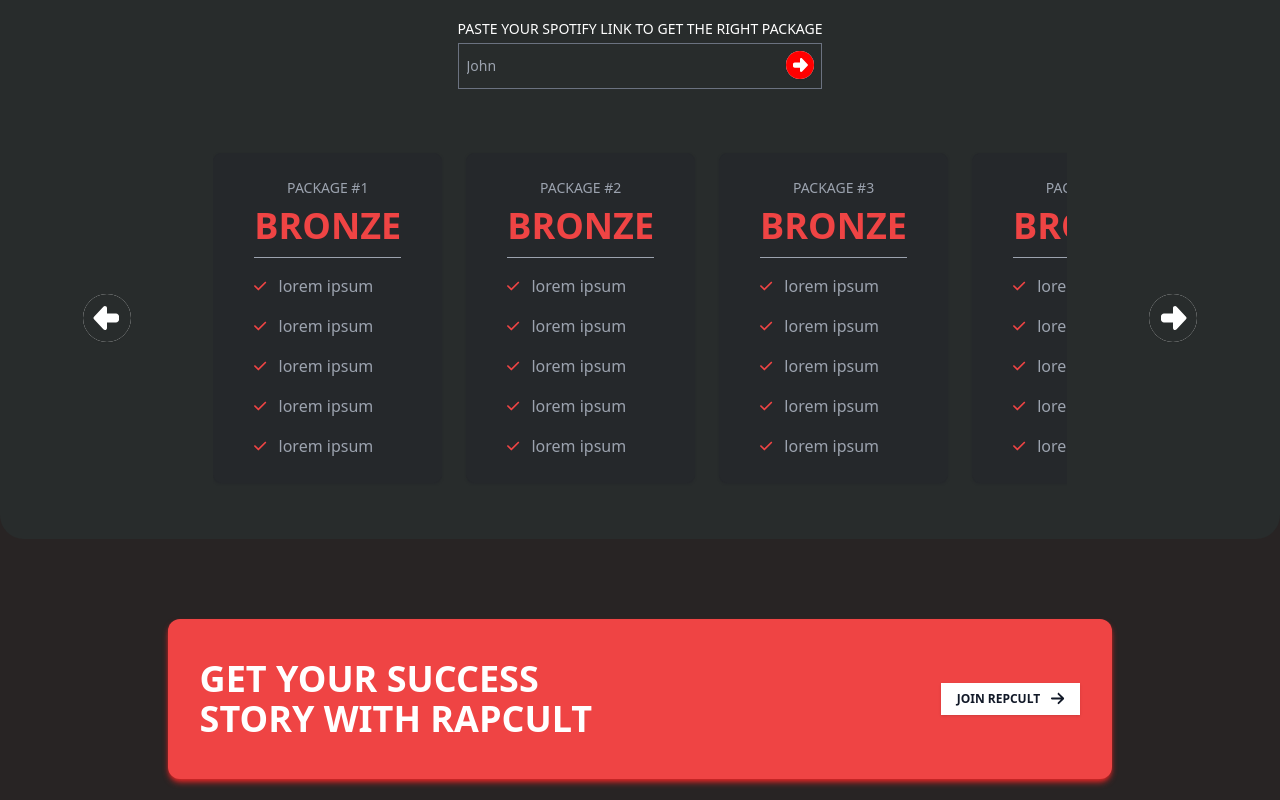
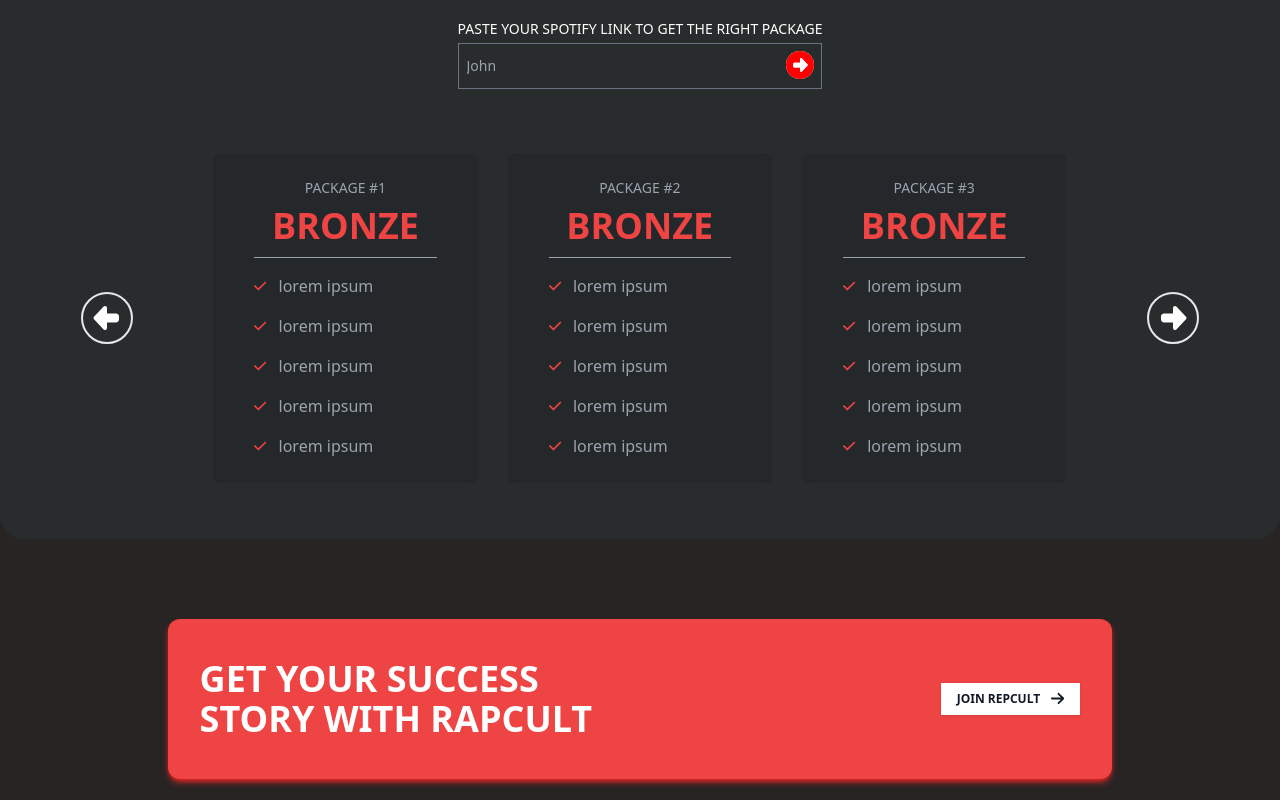
Before and after one commit to husicmirza/repcult, a Next.js app: page / in a window 1280 px wide. Shown: the part 2180-2980 px from the top of the page. Built offline with nearby package versions, Linux system fonts and the light colour scheme.

Commit message:
Added package for swiper

```diff
--- a/app/components/RapcultPackages/index.tsx
+++ b/app/components/RapcultPackages/index.tsx
@@ -1,29 +1,43 @@
 "use client";
 import { faCircleLeft, faCircleRight } from "@fortawesome/free-solid-svg-icons";
 import { FontAwesomeIcon } from "@fortawesome/react-fontawesome";
-import React, { useRef, useState } from "react";
+import React, { useEffect, useRef, useState } from "react";
 import PackageItem from "./PackageItem";
+import { Swiper, SwiperRef, SwiperSlide } from "swiper/react";
+import { FreeMode, A11y } from "swiper/modules";
+import { Pagination } from "swiper/modules";
+
+import "swiper/css";
+import "swiper/css/navigation";
+import "swiper/css/pagination";
+import "swiper/css/free-mode";
 
 export default function RapcultPackages() {
-  const sliderRef = useRef<HTMLDivElement>(null);
+  const swiperRef = useRef<SwiperRef>(null);
   const [scrollLeft, setScrollLeft] = useState(0);
-
+  const initialSlideIndex = 1;
+  console.log(swiperRef);
   const onButtonLeftClick = () => {
-    const slider = sliderRef.current;
-    if (slider) {
-      const width = slider.clientWidth;
-      setScrollLeft(scrollLeft - 320);
-      slider.scrollLeft = scrollLeft - width;
+    const swiperInstance = swiperRef.current?.swiper;
+    if (swiperInstance) {
+      const targetIndex = swiperInstance.activeIndex - 1;
+      swiperInstance.slideTo(targetIndex);
     }
   };
   const onButtonRightClick = () => {
-    const slider = sliderRef.current;
-    if (slider) {
-      const width = slider.clientWidth;
-      setScrollLeft(scrollLeft + 320);
-      slider.scrollLeft = scrollLeft + width;
+    const swiperInstance = swiperRef.current?.swiper;
+    if (swiperInstance) {
+      const targetIndex = swiperInstance.activeIndex + 1;
+      swiperInstance.slideTo(targetIndex);
     }
   };
+
+  useEffect(() => {
+    const swiperInstance = swiperRef.current?.swiper;
+    if (swiperInstance) {
+      swiperInstance.slideTo(initialSlideIndex);
+    }
+  }, [initialSlideIndex]);
   return (
     <React.Fragment>
       <div className="flex flex-col items-center gap-y-6 rounded-3xl py-10 bg-[#282c2c] text-white w-full">
@@ -57,21 +71,32 @@ export default function RapcultPackages() {
           <FontAwesomeIcon
             icon={faCircleLeft}
             size="3x"
-            className="bg-white text-[#282c2c] rounded-full shadow-sm"
+            className="bg-white text-[#282c2c] rounded-full shadow-sm hover:shadow-lg border-2 cursor-pointer"
             onClick={onButtonLeftClick}
           />
-          <div
-            className="flex gap-x-6 py-4 overflow-x-scroll no-scrollbar w-2/3"
-            ref={sliderRef}
-          >
-            {Array.from({ length: 10 }, (_, index) => {
-              return <PackageItem packageNumber={index + 1} key={index} />;
-            })}
+          <div className="flex gap-x-6 py-4 overflow-x-scroll no-scrollbar w-2/3">
+            <Swiper
+              ref={swiperRef}
+              modules={[Pagination]}
+              freeMode={true}
+              spaceBetween={30}
+              centeredSlides={true}
+              initialSlide={1}
+              slidesPerView={3}
+            >
+              {Array.from({ length: 10 }, (_, index) => {
+                return (
+                  <SwiperSlide key={index}>
+                    <PackageItem packageNumber={index + 1} />
+                  </SwiperSlide>
+                );
+              })}
+            </Swiper>
           </div>
           <FontAwesomeIcon
             icon={faCircleRight}
             size="3x"
-            className="bg-white text-[#282c2c] rounded-full shadow-sm"
+            className="bg-white text-[#282c2c] rounded-full shadow-sm hover:shadow-lg cursor-pointer border-2"
             onClick={onButtonRightClick}
           />
         </div>
--- a/package.json
+++ b/package.json
@@ -17,7 +17,8 @@
     "clsx": "^2.0.0",
     "next": "14.0.2",
     "react": "^18",
-    "react-dom": "^18"
+    "react-dom": "^18",
+    "swiper": "^11.0.4"
   },
   "devDependencies": {
     "@types/node": "^20",
```
Also changed, not shown: 1 other file (tests, documents, lock files or other folders).
